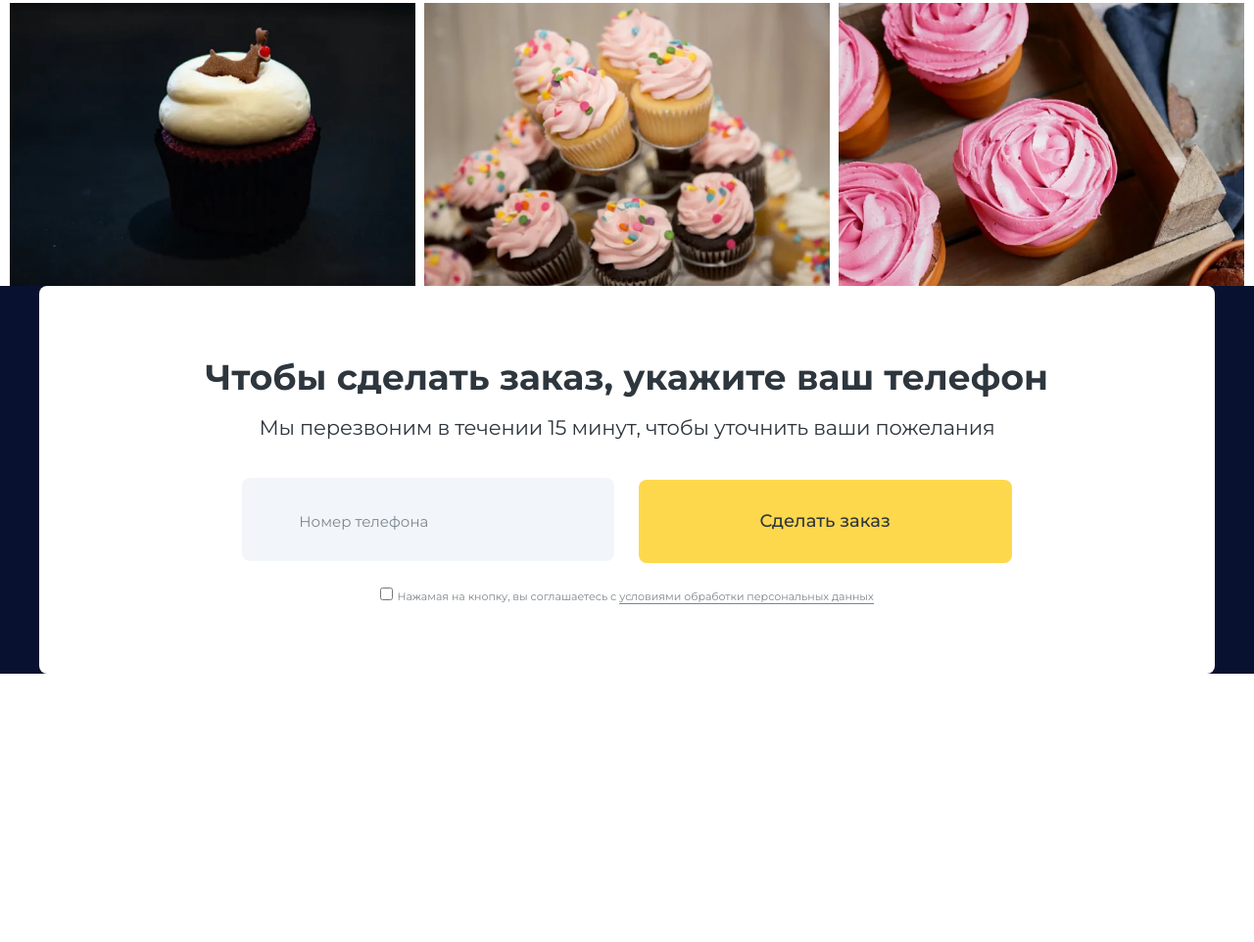
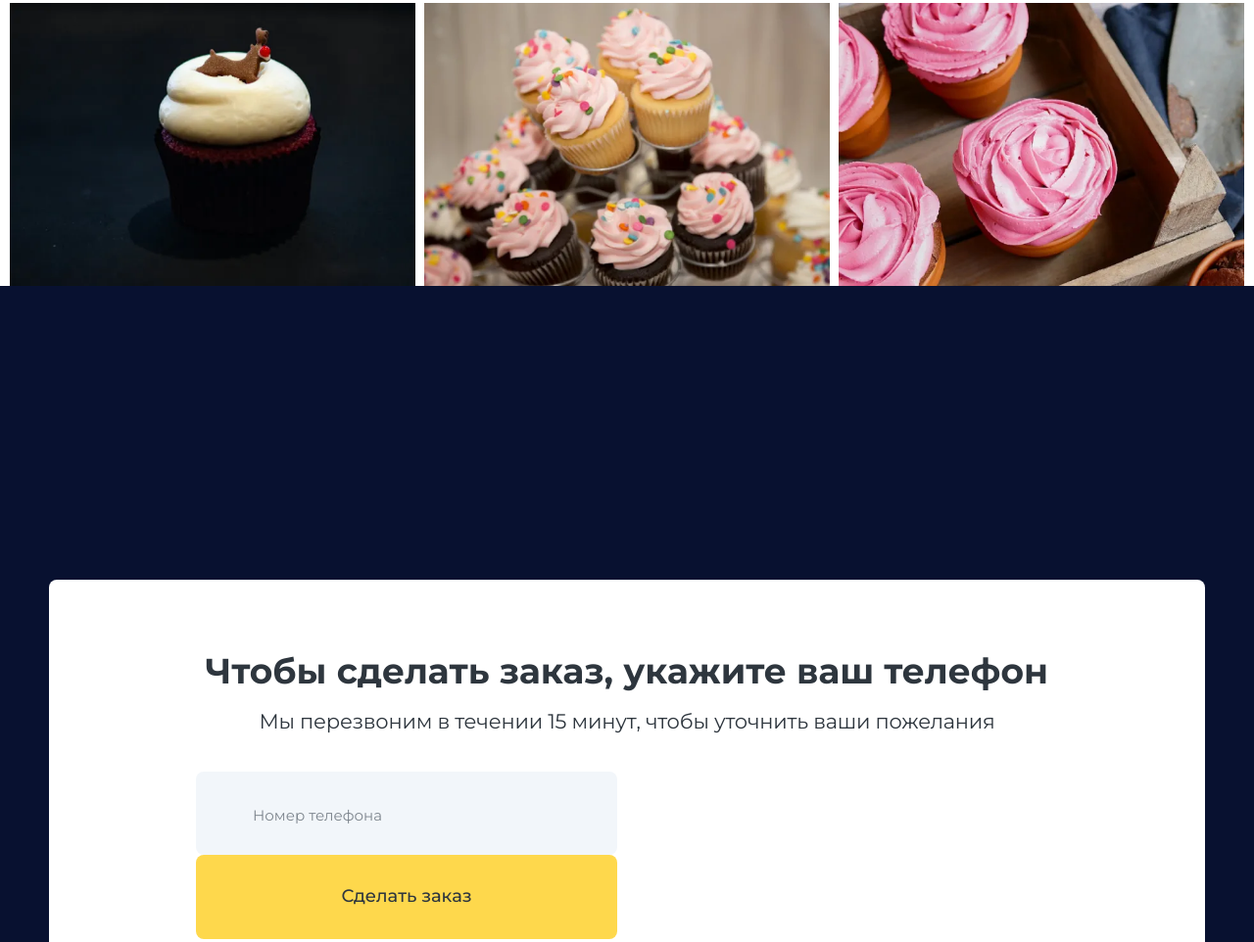
Before and after one commit to maxym-huklivsky/my-project-22.08, a plain HTML site: page index.html in a window 1280 px wide. Shown: the part 6247-7209 px from the top of the page at 98% size. Before the commit the page ends 6935 px from the top, so only its background shows below. Drawn offline with nearby package versions, Linux system fonts and the light colour scheme.

Commit message:
corrected

```diff
--- a/index.html
+++ b/index.html
@@ -463,12 +463,12 @@
 
 		<!-- Make-order -->
 		<section class="make-order">
-			<div class="container make-order__container">
+			<div class="make-order__container">
 				<h2 class="make-order__title">Чтобы сделать заказ, укажите ваш телефон</h2>
 				<p class="make-order__desc">Мы перезвоним в течении 15 минут, чтобы уточнить ваши пожелания</p>
 				<div class="make-order__wrap">
 					<input class="make-order__input" type="tel" placeholder="Номер телефона">
-					<button class="make-order__button">Сделать заказ</button>
+					<button class="make-order__button" type="submit">Сделать заказ</button>
 				</div>
 				<label class="make-order__label">
 					<input class="make-order__checkbox" type="checkbox">
--- a/sass/layout/_make-order.scss
+++ b/sass/layout/_make-order.scss
@@ -1,39 +1,61 @@
 .make-order {
+	padding: 300px 0 218px 0;
+
 	background-color: $dark-bgc-cl;
 	text-align: center;
 }
 
 .make-order__container {
-	padding: 70px 150px;
+	max-width: 1180px;
+	padding: 40px 90px;
+	margin: 0 10px;
 
 	background-color: $white-txt-cl;
 	border-radius: 8px;
+
+	@media screen and (min-width: 1200px) {
+		padding: 70px 150px;
+		margin: 0 auto;
+	}
 }
 
 .make-order__title {
 	margin-bottom: 12px;
 
-	font-size: 36px;
+	font-size: 30px;
 	line-height: 1.33;
+
+	@media screen and (min-width: 1200px) {
+		font-size: 36px;
+	}
 }
 
 .make-order__desc {
 	margin-bottom: 36px;
 
-	font-size: 21px;
+	font-size: 16px;
 	line-height: 1.43;
 	letter-spacing: -0.2px;
+
+	@media screen and (min-width: 1200px) {
+		font-size: 21px;
+	}
 }
 
 .make-order__wrap {
 	margin-bottom: 24px;
+	display: flex;
+	justify-content: space-between;
+
+	@media screen and (min-width: 719px) {
+		flex-direction: column;
+	}
 }
 
 .make-order__input {
 	padding: 32px 30px 29px 58px;
-	width: 380px;
+	width: calc(100% / 2 - 10px);
 	height: 85px;
-	margin-right: 20px;
 
 	background: #F2F6FA;
 	border-radius: 8px;
@@ -49,7 +71,8 @@
 
 .make-order__button {
 	@extend %button;
-	padding: 29px 124px;
+	padding: 29px;
+	width: calc(100% / 2 - 10px);
 }
 
 .make-order__text {
```
Also changed, not shown: css/main.css, css/main.min.css, 2 other files.
